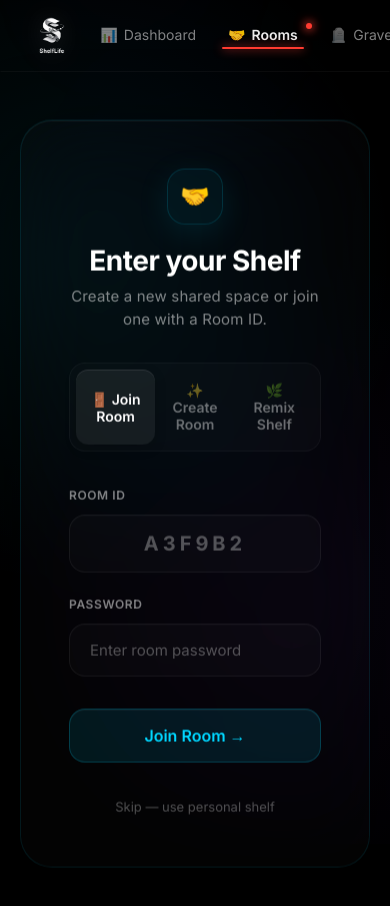
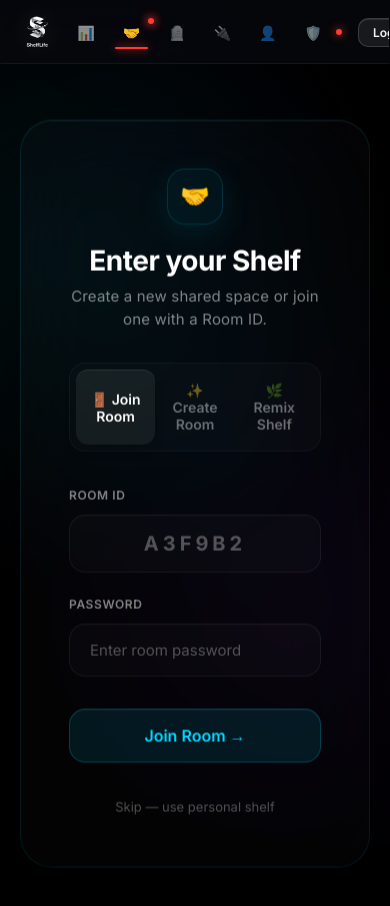
Before and after one commit to swapnil-exxe/ShelfLife, a React (Vite) app in the folder client/: page /room in a window 390 px wide. Built offline with nearby package versions, Linux system fonts and the light colour scheme; sample sign-in values are in the browser's storage.

Commit message:
fix(navbar): Refine responsive layout padding, text truncation, and flex shrink rules so Logout button remains 100% inside screen bounds

```diff
--- a/client/src/components/Navbar.jsx
+++ b/client/src/components/Navbar.jsx
@@ -88,45 +88,70 @@
 
   return (
     <>
+      <style>{`
+        .shelflife-navbar {
+          box-sizing: border-box !important;
+        }
+        .nav-link-btn {
+          font-size: 13px !important;
+          padding: 4px 8px !important;
+          gap: 5px !important;
+        }
+        .nav-status-label {
+          display: inline-block;
+        }
+        @media (max-width: 1024px) {
+          .nav-link-text {
+            display: none;
+          }
+          .nav-status-label {
+            display: none;
+          }
+        }
+      `}</style>
       <nav
+        className="shelflife-navbar"
         style={{
           position: "fixed",
-        top: scrolled ? 24 : 0,
+          top: scrolled ? 16 : 0,
           left: scrolled ? "50%" : 0,
           transform: scrolled ? "translateX(-50%)" : "none",
-        width: scrolled ? "calc(100% - 48px)" : "100%",
-        maxWidth: scrolled ? "1200px" : "100%",
+          width: scrolled ? "calc(100% - 32px)" : "100%",
+          maxWidth: scrolled ? "1240px" : "100%",
           zIndex: 1000,
-        height: 72,
-        padding: "0 32px",
+          height: 64,
+          padding: "0 20px",
           display: "flex",
           alignItems: "center",
           justifyContent: "space-between",
           background: scrolled
-          ? "rgba(255, 255, 255, 0.02)"
-          : "rgba(255, 255, 255, 0.00)",
-        backdropFilter: scrolled ? "blur(32px) saturate(150%)" : "none",
-        WebkitBackdropFilter: scrolled ? "blur(32px) saturate(150%)" : "none",
-        borderRadius: scrolled ? "36px" : "0px",
+            ? "rgba(10, 14, 23, 0.85)"
+            : "rgba(7, 9, 14, 0.75)",
+          backdropFilter: "blur(24px) saturate(160%)",
+          WebkitBackdropFilter: "blur(24px) saturate(160%)",
+          borderRadius: scrolled ? "24px" : "0px",
           border: scrolled
-          ? "1px solid rgba(255, 255, 255, 0.06)"
+            ? "1px solid rgba(255, 255, 255, 0.08)"
             : "1px solid transparent",
           borderBottom: !scrolled
-          ? "1px solid rgba(255,255,255,0.04)"
-          : "1px solid rgba(255, 255, 255, 0.06)",
+            ? "1px solid rgba(255,255,255,0.06)"
+            : "1px solid rgba(255, 255, 255, 0.08)",
           boxShadow: scrolled
-          ? "0 24px 48px rgba(0,0,0,0.4), inset 0 1px 0 rgba(255,255,255,0.08)"
+            ? "0 20px 40px rgba(0,0,0,0.5), inset 0 1px 0 rgba(255,255,255,0.08)"
             : "none",
-        transition: "all 0.6s cubic-bezier(0.16, 1, 0.3, 1)",
+          transition: "all 0.4s cubic-bezier(0.16, 1, 0.3, 1)",
+          boxSizing: "border-box",
+          overflow: "hidden",
         }}
       >
-      {/* Logo */}
+        {/* Left: Logo */}
         <div
           onClick={() => navigate("/")}
           style={{
             display: "flex",
             alignItems: "center",
             cursor: "pointer",
+            flexShrink: 0,
             transition: "transform 0.3s cubic-bezier(0.16, 1, 0.3, 1)",
           }}
           onMouseOver={(e) => {
@@ -140,7 +165,7 @@
             src="/brand-logo-v2.png"
             alt="ShelfLife Logo"
             style={{
-            height: "44px",
+              height: "38px",
               width: "auto",
               objectFit: "contain",
               filter: "drop-shadow(0 2px 12px rgba(255,255,255,0.15))",
@@ -148,56 +173,58 @@
           />
         </div>
 
-      {/* Navigation Items */}
+        {/* Center: Navigation Items */}
         <div
           style={{
             display: "flex",
             alignItems: "center",
-          gap: "20px",
-          marginLeft: "24px",
+            gap: "12px",
+            marginLeft: "16px",
             flexShrink: 0,
           }}
         >
           {navItems.map((item) => (
             <button
               key={item.id}
+              className="nav-link-btn"
               onClick={() => item.action ? item.action() : navigate(item.path)}
               style={{
                 background: "none",
                 border: "none",
                 color:
                   activeNav === item.id
-                  ? "rgba(255,255,255,0.92)"
-                  : "rgba(255,255,255,0.50)",
+                    ? "rgba(255,255,255,0.95)"
+                    : "rgba(255,255,255,0.55)",
                 fontFamily: "'Inter', sans-serif",
                 fontWeight: activeNav === item.id ? 600 : 400,
-              fontSize: "14px",
+                fontSize: "13px",
                 cursor: "pointer",
-              transition: "all 0.4s cubic-bezier(0.16, 1, 0.3, 1)",
+                transition: "all 0.3s cubic-bezier(0.16, 1, 0.3, 1)",
                 display: "flex",
                 alignItems: "center",
-              gap: "6px",
-              paddingBottom: "4px",
+                gap: "5px",
                 position: "relative",
                 whiteSpace: "nowrap",
+                flexShrink: 0,
               }}
               onMouseOver={(e) => {
                 if (activeNav !== item.id)
-                e.currentTarget.style.color = "rgba(255,255,255,0.8)";
+                  e.currentTarget.style.color = "rgba(255,255,255,0.85)";
               }}
               onMouseOut={(e) => {
                 if (activeNav !== item.id)
-                e.currentTarget.style.color = "rgba(255,255,255,0.50)";
+                  e.currentTarget.style.color = "rgba(255,255,255,0.55)";
               }}
             >
-            <span>{item.icon}</span>
-            {item.label}
+              <span style={{ fontSize: "14px" }}>{item.icon}</span>
+              <span className="nav-link-text">{item.label}</span>
+
               {/* Active underline indicator */}
               {activeNav === item.id && (
                 <div
                   style={{
                     position: "absolute",
-                  bottom: -2,
+                    bottom: -4,
                     left: 0,
                     right: 0,
                     height: 2,
@@ -213,7 +240,7 @@
                   style={{
                     position: "absolute",
                     top: -2,
-                  right: -8,
+                    right: -6,
                     width: 6,
                     height: 6,
                     background: "#FF3B30",
@@ -226,12 +253,12 @@
           ))}
         </div>
 
-      {/* Right Action Controls & Status */}
+        {/* Right: Space Info, Status Badge & Logout Button */}
         <div
           style={{
             display: "flex",
             alignItems: "center",
-          gap: "12px",
+            gap: "10px",
             flexShrink: 0,
             marginLeft: "auto",
           }}
@@ -241,25 +268,26 @@
               style={{
                 display: "flex",
                 alignItems: "center",
-              gap: "8px",
-              padding: "6px 12px",
-              borderRadius: "12px",
+                gap: "6px",
+                padding: "5px 10px",
+                borderRadius: "10px",
                 border: isPersonal
-                ? "1px solid rgba(0,214,255,0.2)"
-                : "1px solid rgba(255, 59, 48, 0.2)",
+                  ? "1px solid rgba(0,214,255,0.25)"
+                  : "1px solid rgba(255, 59, 48, 0.25)",
                 background: isPersonal
                   ? "rgba(0,214,255,0.08)"
                   : "rgba(255, 59, 48, 0.08)",
                 boxShadow: "inset 0 1px 0 rgba(255,255,255,0.05)",
                 whiteSpace: "nowrap",
+                flexShrink: 0,
               }}
             >
               <span
                 style={{
                   fontFamily: "'Inter', sans-serif",
-                fontSize: 11,
+                  fontSize: 10,
                   fontWeight: 700,
-                letterSpacing: "0.08em",
+                  letterSpacing: "0.06em",
                   color: isPersonal ? "#00D6FF" : "#FF3B30",
                   whiteSpace: "nowrap",
                 }}
@@ -271,7 +299,7 @@
                   fontFamily: "'Inter', sans-serif",
                   fontSize: 12,
                   color: "rgba(255,255,255,0.9)",
-                maxWidth: 130,
+                  maxWidth: 110,
                   overflow: "hidden",
                   textOverflow: "ellipsis",
                   whiteSpace: "nowrap",
@@ -284,7 +312,7 @@
                 <span
                   style={{
                     fontFamily: "'Inter', sans-serif",
-                  fontSize: 11,
+                    fontSize: 10,
                     fontWeight: 600,
                     color: "rgba(255,255,255,0.65)",
                     whiteSpace: "nowrap",
@@ -296,14 +324,15 @@
             </div>
           )}
 
-        {/* Live badge */}
+          {/* Live System Status badge */}
           <div
             style={{
               display: "flex",
               alignItems: "center",
-            gap: 6,
-            padding: "4px 8px",
+              gap: 5,
+              padding: "4px 6px",
               whiteSpace: "nowrap",
+              flexShrink: 0,
             }}
           >
             <span
@@ -317,6 +346,7 @@
               }}
             />
             <span
+              className="nav-status-label"
               style={{
                 fontFamily: "'Inter', sans-serif",
                 fontSize: 12,
@@ -330,30 +360,31 @@
             </span>
           </div>
 
+          {/* Logout Button */}
           <button
             onClick={handleLogout}
             style={{
-            padding: "7px 16px",
-            borderRadius: "12px",
-            border: "1px solid rgba(255,255,255,0.12)",
-            background: "rgba(255,255,255,0.05)",
-            color: "rgba(255,255,255,0.92)",
+              padding: "6px 14px",
+              borderRadius: "10px",
+              border: "1px solid rgba(255,255,255,0.15)",
+              background: "rgba(255,255,255,0.08)",
+              color: "rgba(255,255,255,0.95)",
               fontFamily: "'Inter', sans-serif",
-            fontWeight: 500,
-            fontSize: "13px",
+              fontWeight: 600,
+              fontSize: "12px",
               cursor: "pointer",
-            transition: "all 0.3s cubic-bezier(0.16, 1, 0.3, 1)",
+              transition: "all 0.2s ease",
               boxShadow: "inset 0 1px 0 rgba(255,255,255,0.1)",
               whiteSpace: "nowrap",
               flexShrink: 0,
             }}
             onMouseOver={(e) => {
-            e.currentTarget.style.background = "rgba(255,255,255,0.12)";
-            e.currentTarget.style.borderColor = "rgba(255,255,255,0.25)";
+              e.currentTarget.style.background = "rgba(255,255,255,0.16)";
+              e.currentTarget.style.borderColor = "rgba(255,255,255,0.3)";
             }}
             onMouseOut={(e) => {
-            e.currentTarget.style.background = "rgba(255,255,255,0.05)";
-            e.currentTarget.style.borderColor = "rgba(255,255,255,0.12)";
+              e.currentTarget.style.background = "rgba(255,255,255,0.08)";
+              e.currentTarget.style.borderColor = "rgba(255,255,255,0.15)";
             }}
           >
             Logout
```
Lines whose indentation alone changed are shown as unchanged.
